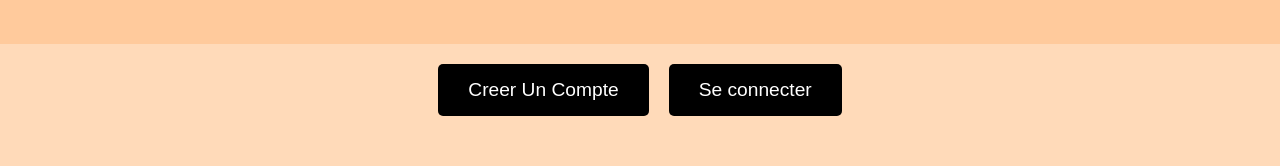
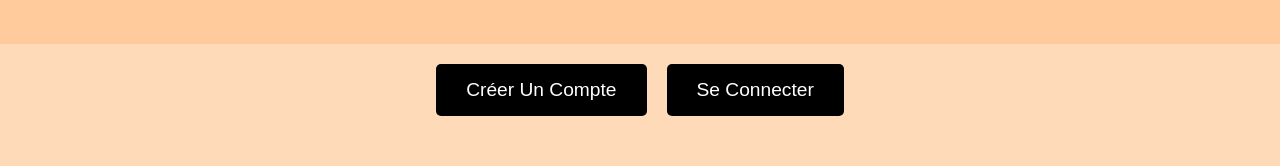
Before and after one commit to MediumIcedCapp/gestion_horaire, a React (Vite) app: page / in a window 1280 px wide. Shown: the part 213-379 px from the top of the page. Built offline with nearby package versions, Linux system fonts and the light colour scheme.

Commit message:
Route pour les bouttons
Boutons créer un compte et se connecter fonctionne sur la page d'accueil.

```diff
--- a/src/pages/accueil/Accueil.jsx
+++ b/src/pages/accueil/Accueil.jsx
@@ -7,6 +7,7 @@
 import Footer from '../../composantes/Footer'
 import Logo from "../../assets/logoGestionHoraire.png";
 import ShowcaseImage from "../../assets/AccueilCalendarShowcase.jpg";
+import { Link } from "react-router-dom";
 
 export default function Accueil() {
     console.log("home load")
@@ -37,8 +38,12 @@
                 </div>
 
                 <div className={styles.boutons_container}>
-                    <button className={styles.bouton_principal} onClick={creerCompte}>Creer Un Compte</button>
-                    <button className={styles.bouton_principal} onClick={seConnecter}>Se connecter</button>
+                    <Link to="/signup">
+                        <button className={styles.bouton_principal}>Créer Un Compte</button>
+                    </Link>
+                    <Link to="/login">
+                        <button className={styles.bouton_principal}>Se Connecter</button>
+                    </Link>
                 </div>
             </div>
 
```
